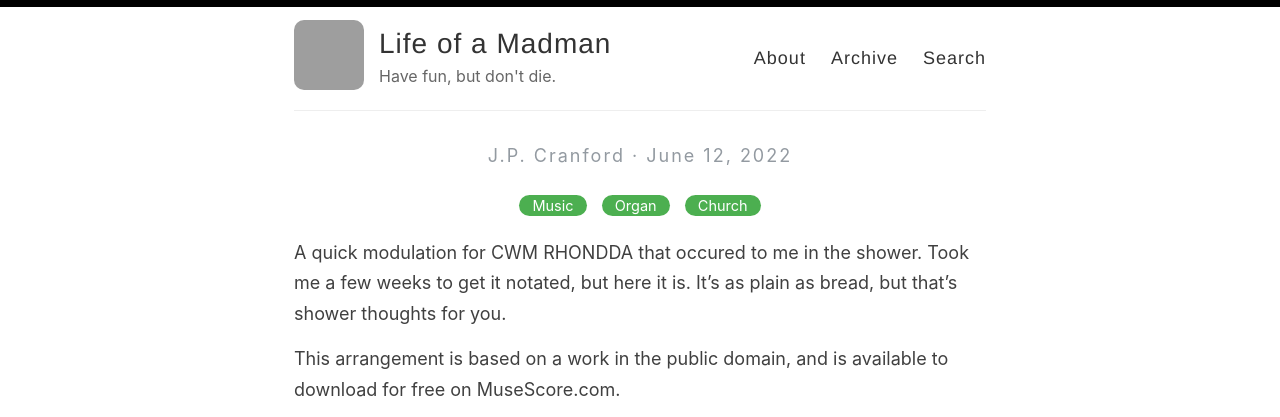
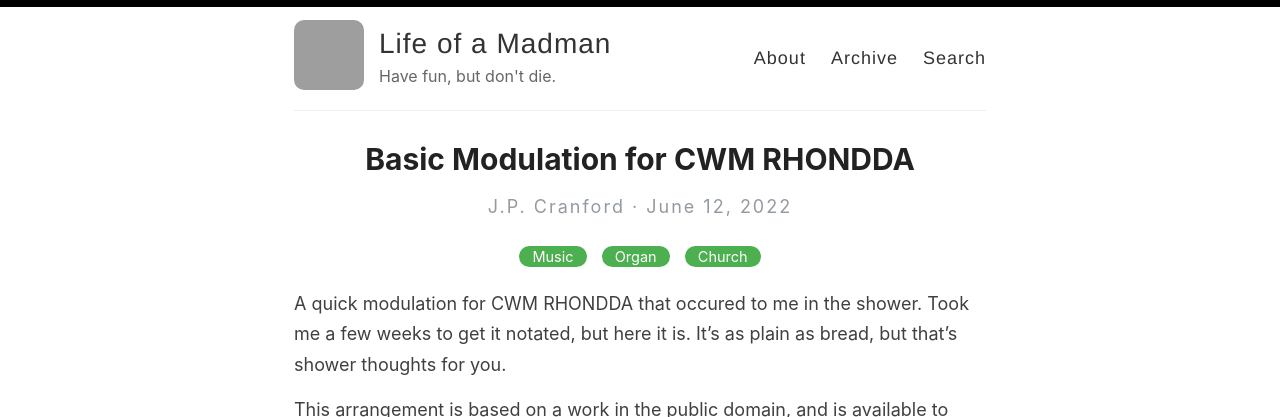
Before and after one commit to jpcranford/jpcranford.github.io, a Jekyll site: the page built from _posts/2022-06-12-cwm-rhonnda-modulation.md, in a window 1280 px wide, cut to the strip 0-417 px from the top of the page. Built offline with Jekyll 4.4.1, drawn with Linux system fonts in a browser that asks for light colours; grey boxes are pictures that could not be loaded.

Commit message:
Add post title

```diff
--- a/_posts/2022-06-12-cwm-rhonnda-modulation.md
+++ b/_posts/2022-06-12-cwm-rhonnda-modulation.md
@@ -1,6 +1,6 @@
 ---
 layout: post
-title: ""
+title: "Basic Modulation for CWM RHONDDA"
 categories: [Music,Organ,Church]
 ---
 
```
